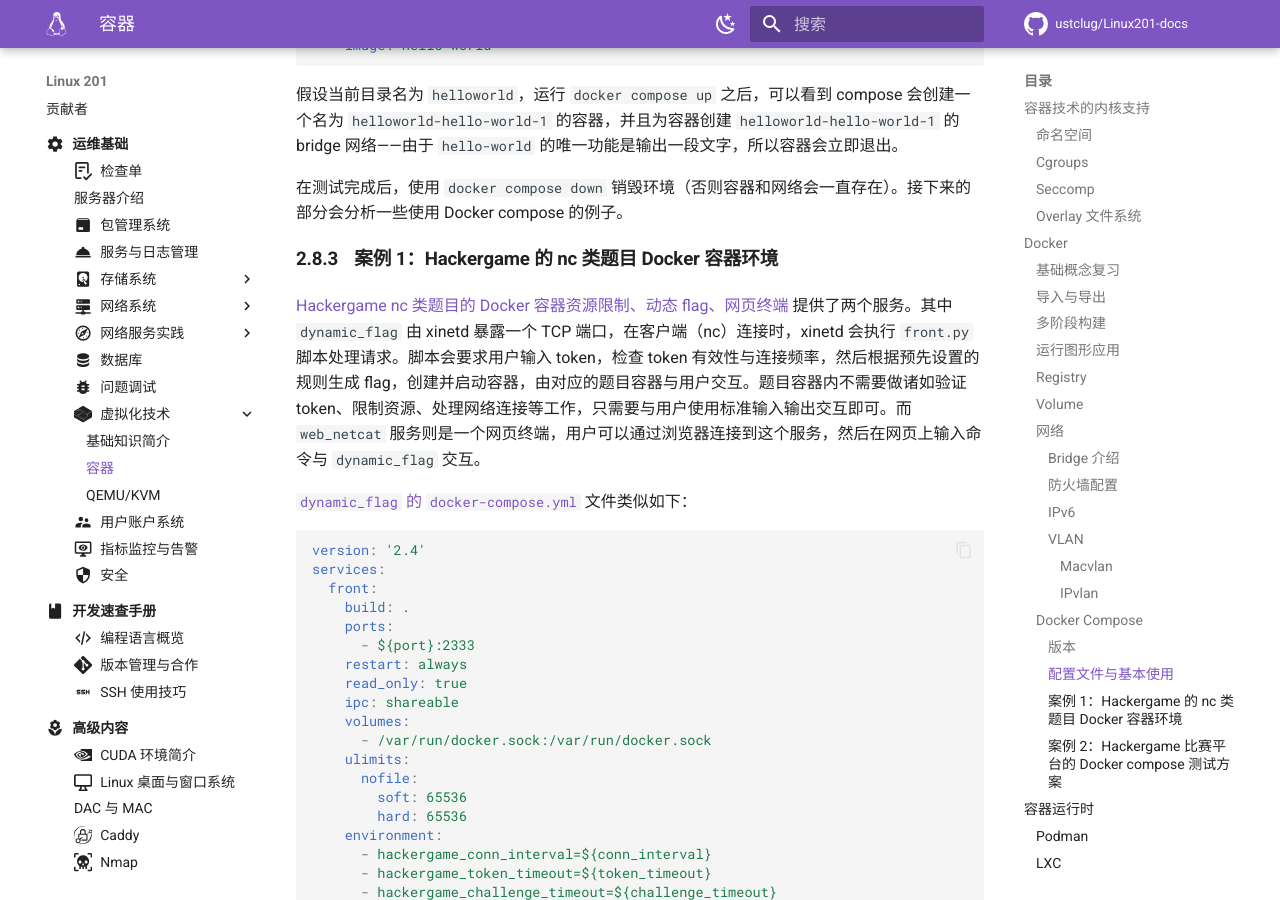
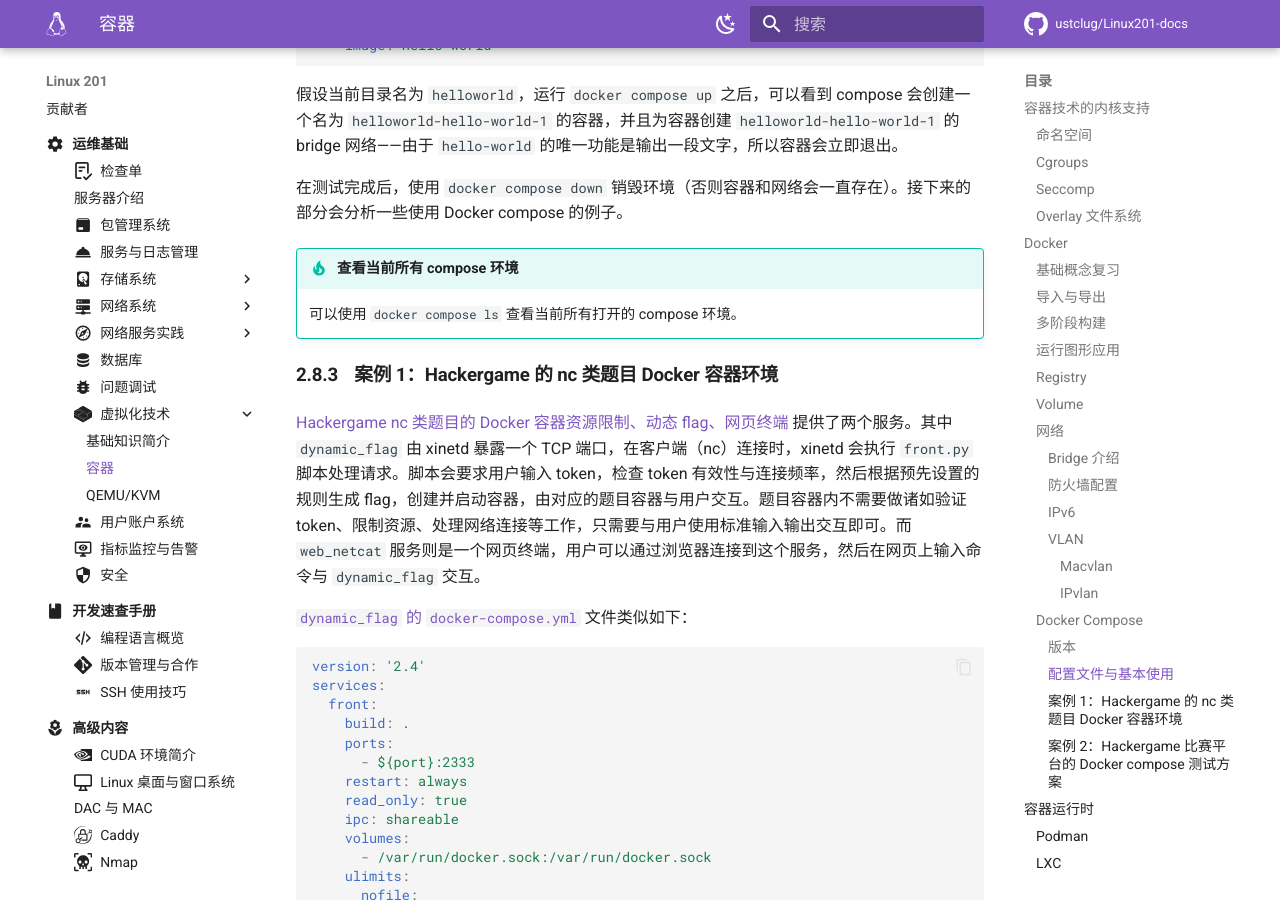
Before and after one commit to ustclug/Linux201-docs, an MkDocs documentation site: the page built from docs/ops/virtualization/container.md, in a window 1280 px wide and 900 px high, scrolled down 25411 px. Built offline with MkDocs 1.6.1 and Material for MkDocs 9.7.7, drawn with Linux system fonts in a browser that asks for light colours; comment, search, counter and statistics services are not loaded.

Commit message:
ops/virtualization: docker compose ls

```diff
--- a/docs/ops/virtualization/container.md
+++ b/docs/ops/virtualization/container.md
@@ -1180,6 +1180,10 @@
 假设当前目录名为 `helloworld`，运行 `docker compose up` 之后，可以看到 compose 会创建一个名为 `helloworld-hello-world-1` 的容器，并且为容器创建 `helloworld-hello-world-1` 的 bridge 网络——由于 `hello-world` 的唯一功能是输出一段文字，所以容器会立即退出。
 
 在测试完成后，使用 `docker compose down` 销毁环境（否则容器和网络会一直存在）。接下来的部分会分析一些使用 Docker compose 的例子。
+
+!!! tip "查看当前所有 compose 环境"
+
+    可以使用 `docker compose ls` 查看当前所有打开的 compose 环境。
 
 #### 案例 1：Hackergame 的 nc 类题目 Docker 容器环境 {#compose-hackergame-nc}
 
```
